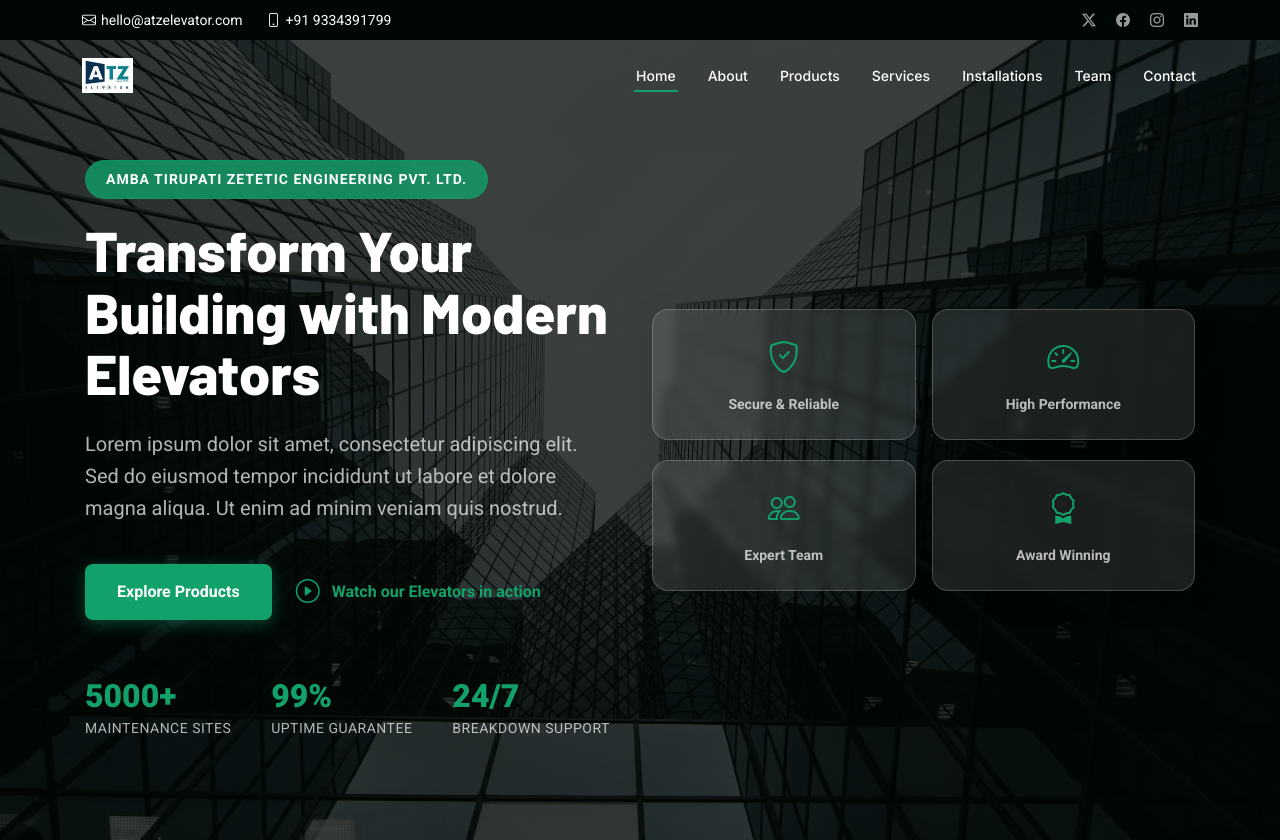
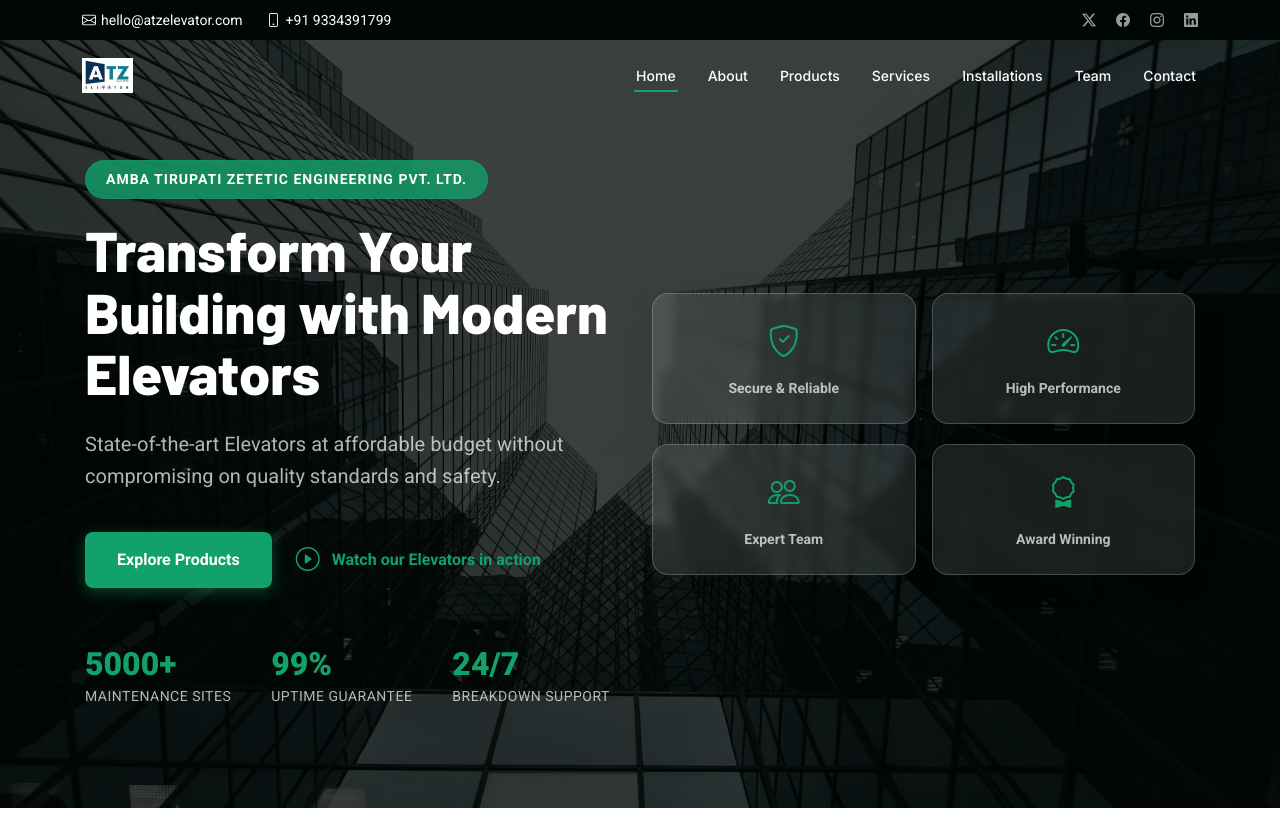
Before and after one commit to m5ingh/atz.github.io, a plain HTML site: page index.html in a window 1280 px wide. Shown: the top 840 px of the page. Drawn offline with Linux system fonts and the light colour scheme.

Commit message:
update index.html

```diff
--- a/index.html
+++ b/index.html
@@ -5,8 +5,9 @@
   <meta charset="utf-8">
   <meta content="width=device-width, initial-scale=1.0" name="viewport">
   <title>ATZ - Best Elevator Company in Patna</title>
-  <meta name="description" content="">
-  <meta name="keywords" content="">
+  <meta name="description" content="ATZ is Bihar's Top Elevator and lift installer, commited to providing state-of-the art elevator solutions to its customers at affordable budget without comporomising on quality standards and safety.  ">
+  <meta name="keywords" content="Best elevator company in Patna, Best lift company in Patna, Best elevator company in Bihar, Best lift company in Bihar, Best lift in Patna, Best elevator in Patna">
+  <meta name="robots" content="index, follow, max-snippet:-1, max-video-preview:-1, max-image-preview:large">
 
   <!-- Favicons -->
   <link href="assets/img/favicon.png" rel="icon">
@@ -97,7 +98,7 @@
             <div class="hero-content">
               <span class="hero-badge">Amba Tirupati Zetetic Engineering Pvt. Ltd.</span>
               <h1>Transform Your Building with Modern Elevators</h1>
-              <p>Lorem ipsum dolor sit amet, consectetur adipiscing elit. Sed do eiusmod tempor incididunt ut labore et dolore magna aliqua. Ut enim ad minim veniam quis nostrud.</p>
+              <p>State-of-the-art Elevators at affordable budget without compromising on quality standards and safety.</p>
               <div class="hero-actions">
                 <a href="#features" class="btn-primary">Explore Products</a>
                 <a href="https://www.youtube.com/watch?v=he4V8kG055k" class="btn-secondary glightbox">
```
